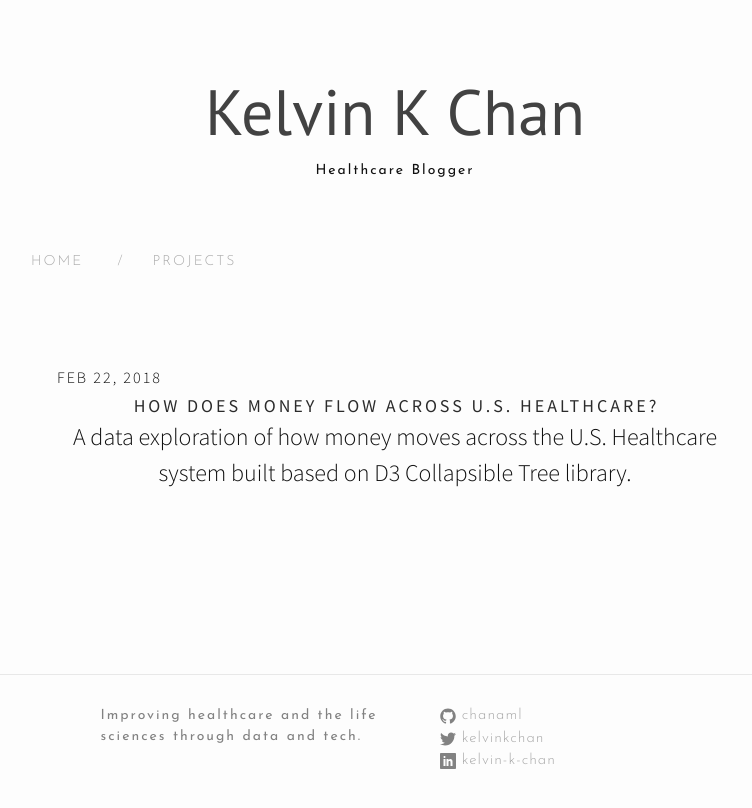
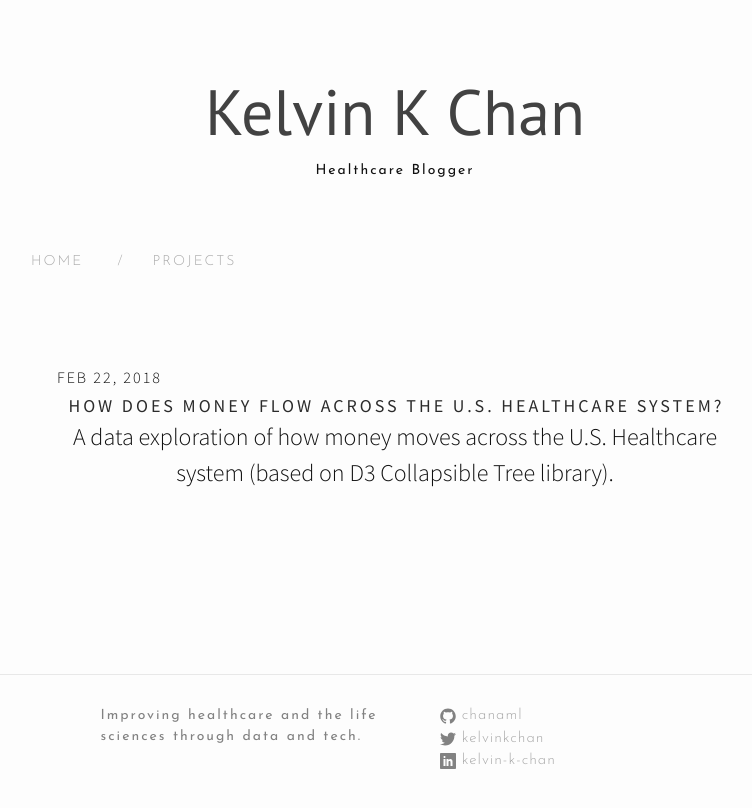
Before and after one commit to chanaml/chanaml.github.io, a Jekyll site: the page built from projects.md, in a window 1280 px wide. Shown: the top 808 px of the page, without its empty margins (245-997 px from the left). Built offline with Jekyll 4.4.1, drawn with Linux system fonts in a browser that asks for light colours; nearby versions of some CDN libraries.

Commit message:
fixed projects text

```diff
--- a/projects.md
+++ b/projects.md
@@ -29,10 +29,10 @@ permalink: /projects/
 </div>
 <br>
 <div class="postTitle">
-<a class='postLink' href="http://kelvinkchan.com/healthcare_costs/">How does money flow across U.S. Healthcare?</a>
+<a class='postLink' href="http://kelvinkchan.com/healthcare_costs/">How does money flow across the U.S. Healthcare System?</a>
 </div>
 <div class="postExt">
-<p>A data exploration of how money moves across the U.S. Healthcare system built based on D3 Collapsible Tree library.</p>
+<p>A data exploration of how money moves across the U.S. Healthcare system (based on D3 Collapsible Tree library).</p>
 
 
 </div>
```
